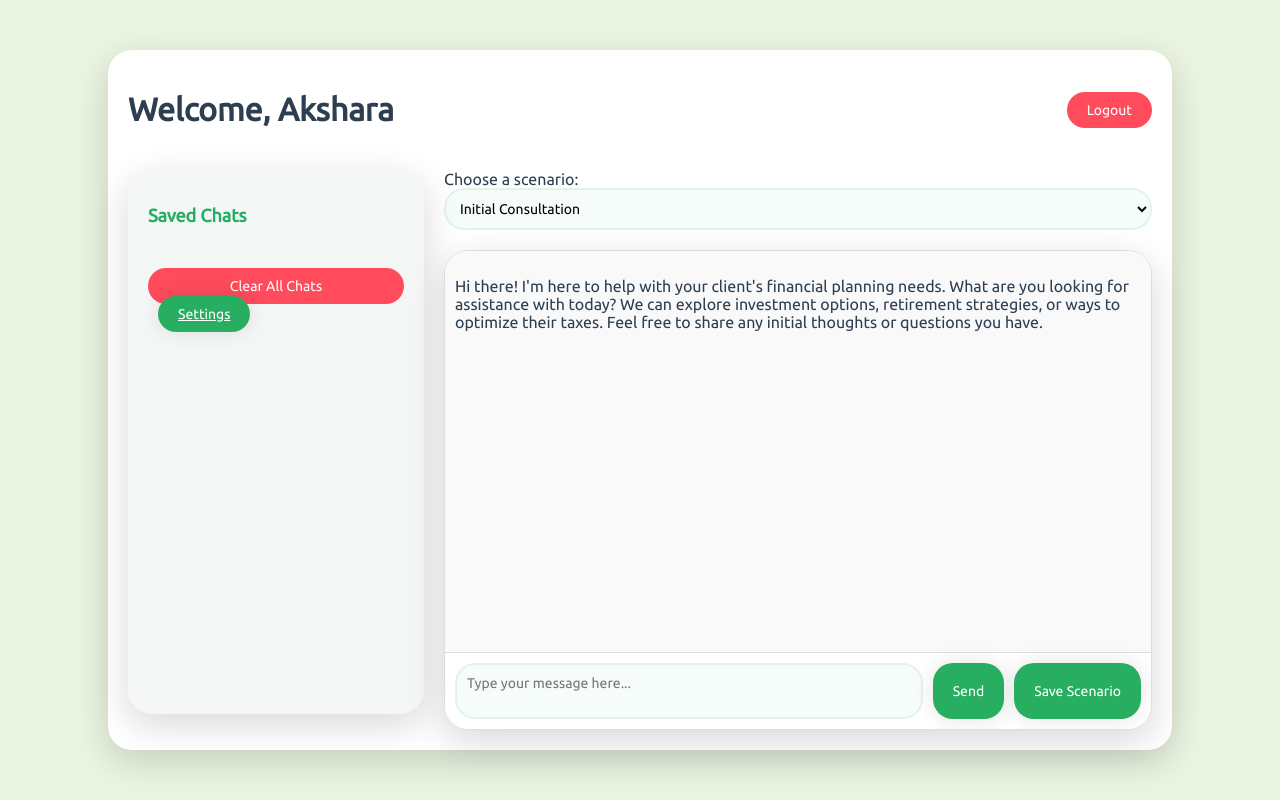
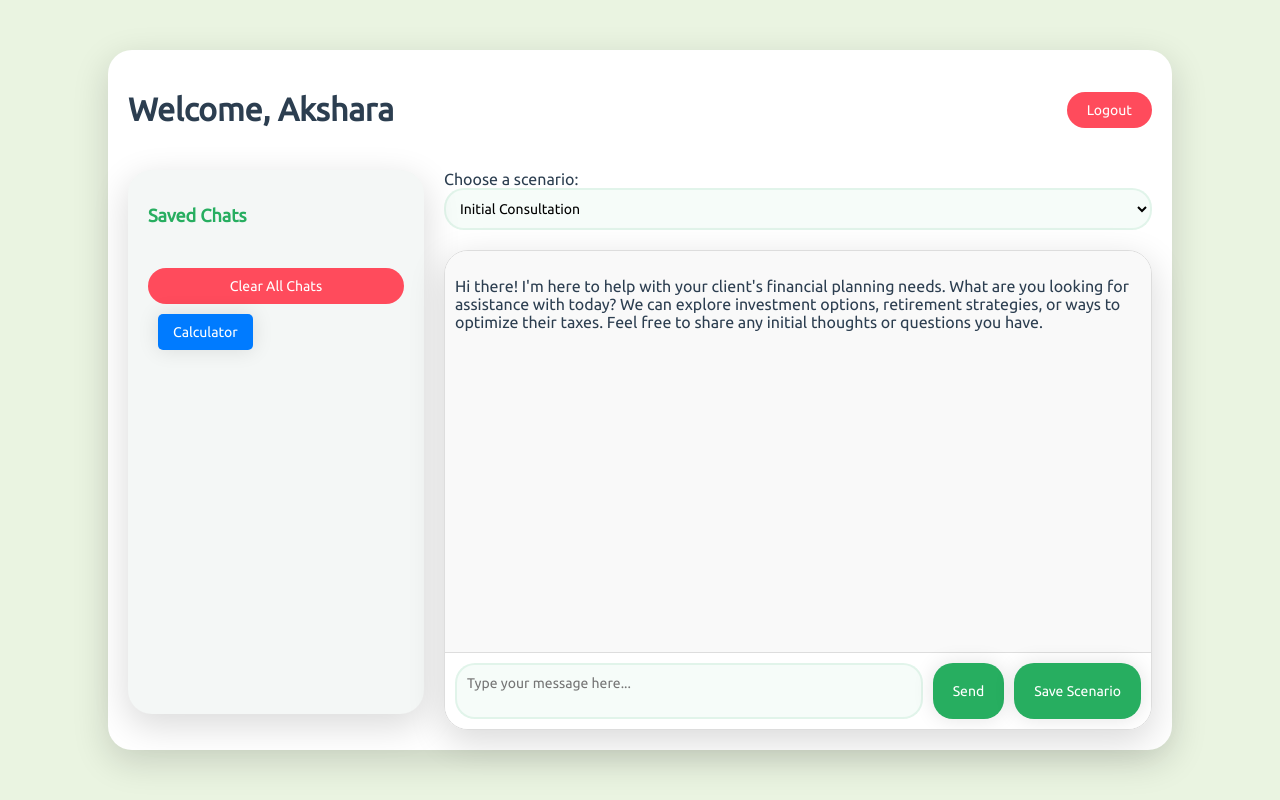
Before and after one commit to Ethanxu1/HackNC2024, a Flask app: page /dashboard in a window 1280 px wide. Run offline with Flask 3, Linux system fonts and the light colour scheme; a user stored in the database is signed in; data comes from the database, SQL or seed files in the repository; data that the repository does not hold is empty.

Commit message:
third commit

```diff
--- a/chatbot/app.py
+++ b/chatbot/app.py
@@ -4,6 +4,7 @@ import logging
 from flask_sqlalchemy import SQLAlchemy
 from werkzeug.security import generate_password_hash, check_password_hash
 import json
+from LoanCalculator.py import StudentInterestCalculator
 
 app = Flask(__name__)
 app.secret_key = 'your_secret_key'
@@ -98,6 +99,17 @@ def dashboard():
         return render_template('dashboard.html', username=session['username'], conversations=conversations)
     return redirect(url_for('login'))
 
+@app.route('/calculate', methods=['POST'])
+def calculate():
+    data = request.get_json()
+    principal = float(data['principal'])
+    disposable_income = float(data['disposableIncome'])
+    rate = float(data.get('rate', 5.0))
+    time = float(data.get('time', 1))
+
+    calculator = StudentInterestCalculator(principal, disposable_income, rate, time)
+
+
 def get_openai_response(user_input, scenario):
     headers = {
         'Content-Type': 'application/json',
--- a/chatbot/static/css/dashboard.css
+++ b/chatbot/static/css/dashboard.css
@@ -179,6 +179,22 @@ textarea {
     background-color: #2ecc71;
 }
 
+.sidebar .btn {
+    display: inline-block; /* Allows padding and margins to apply */
+    padding: 10px 15px; /* Button padding */
+    background-color: #007bff; /* Bootstrap primary color */
+    color: white; /* Text color */
+    text-align: center; /* Center text */
+    border-radius: 5px; /* Rounded corners */
+    text-decoration: none; /* Remove underline */
+    margin-top: 10px; /* Space above the button */
+}
+
+.sidebar .btn:hover {
+    background-color: #0056b3; /* Darker shade on hover */
+}
+
+
 .message {
     margin-bottom: 10px;
     padding: 10px;
--- a/chatbot/templates/dashboard.html
+++ b/chatbot/templates/dashboard.html
@@ -18,7 +18,7 @@
                 <h2>Saved Chats</h2>
                 <ul id="chat-history" class="chat-history"></ul>
                 <button id="clearChatsBtn" class="clear-chats-btn">Clear All Chats</button>
-                <a href="/calculator.html" class="btn btn-secondary">Settings</a> <!-- subpage button -->
+                <a href="/calculator" class="btn btn-secondary">Calculator</a>
 
             </div>
             <div class="main">
```
Also changed, not shown: chatbot/templates/calculator.html (+46 -0 lines).
